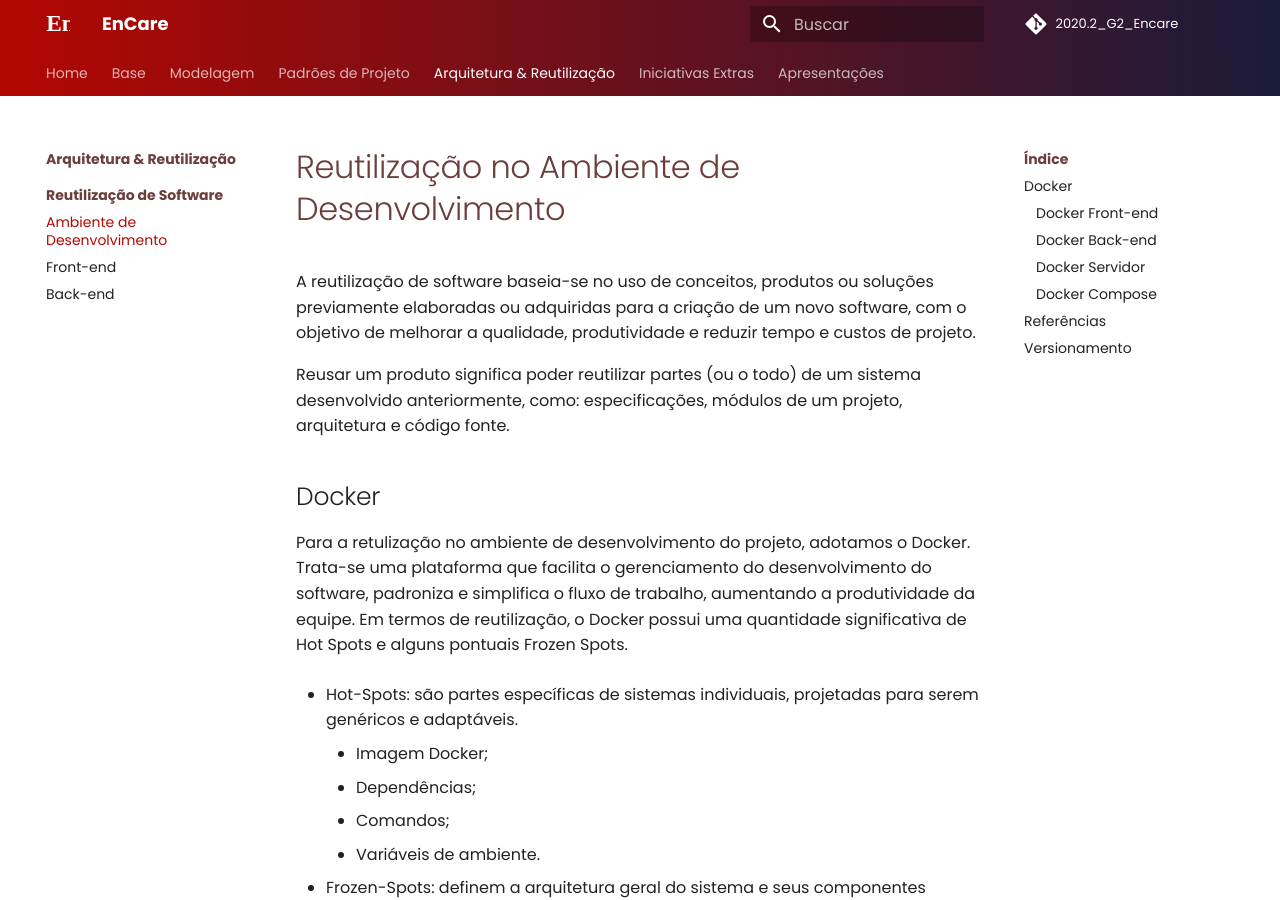
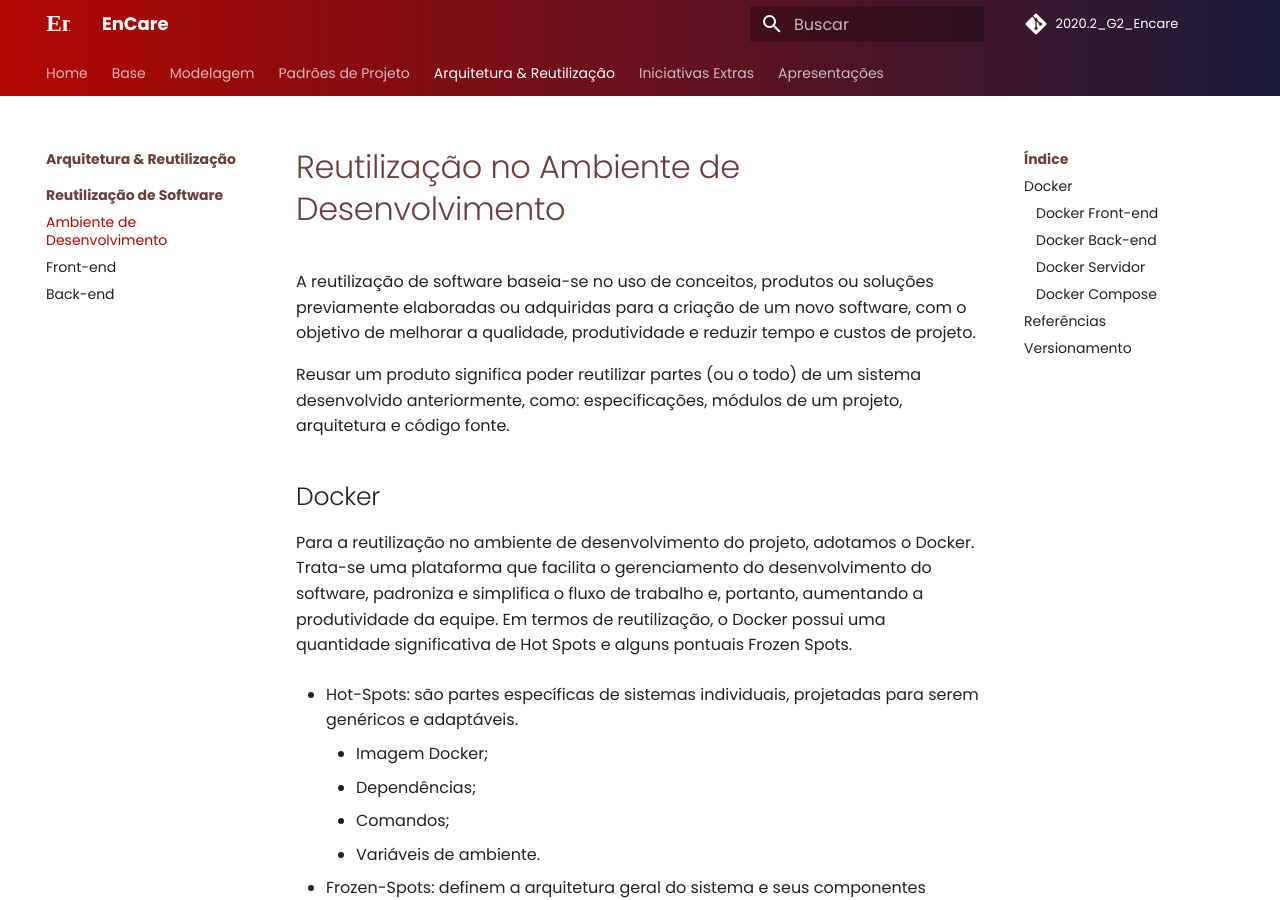
Before and after one commit to UnBArqDsw2020-2/2020.2_G2_Encare, an MkDocs documentation site: the page built from docs/Reutilizacao/ambiente.md, in a window 1280 px wide and 900 px high. Built offline with MkDocs 1.6.1 and Material for MkDocs 9.7.7, drawn with Linux system fonts in a browser that asks for light colours; comment, search, counter and statistics services are not loaded.

Commit message:
Update docs/Reutilizacao/ambiente.md

```diff
--- a/docs/Reutilizacao/ambiente.md
+++ b/docs/Reutilizacao/ambiente.md
@@ -6,7 +6,7 @@
 
 ## Docker
 
-Para a retulização no ambiente de desenvolvimento do projeto, adotamos o Docker. Trata-se uma plataforma que facilita o gerenciamento do desenvolvimento do software, padroniza e simplifica o fluxo de trabalho, aumentando a produtividade da equipe. Em termos de reutilização, o Docker possui uma quantidade significativa de Hot Spots e alguns pontuais Frozen Spots.
+Para a reutilização no ambiente de desenvolvimento do projeto, adotamos o Docker. Trata-se uma plataforma que facilita o gerenciamento do desenvolvimento do software, padroniza e simplifica o fluxo de trabalho e, portanto, aumentando a produtividade da equipe. Em termos de reutilização, o Docker possui uma quantidade significativa de Hot Spots e alguns pontuais Frozen Spots.
 
 - Hot-Spots: são partes específicas de sistemas individuais, projetadas para serem genéricos e adaptáveis.
     - Imagem Docker;
```
